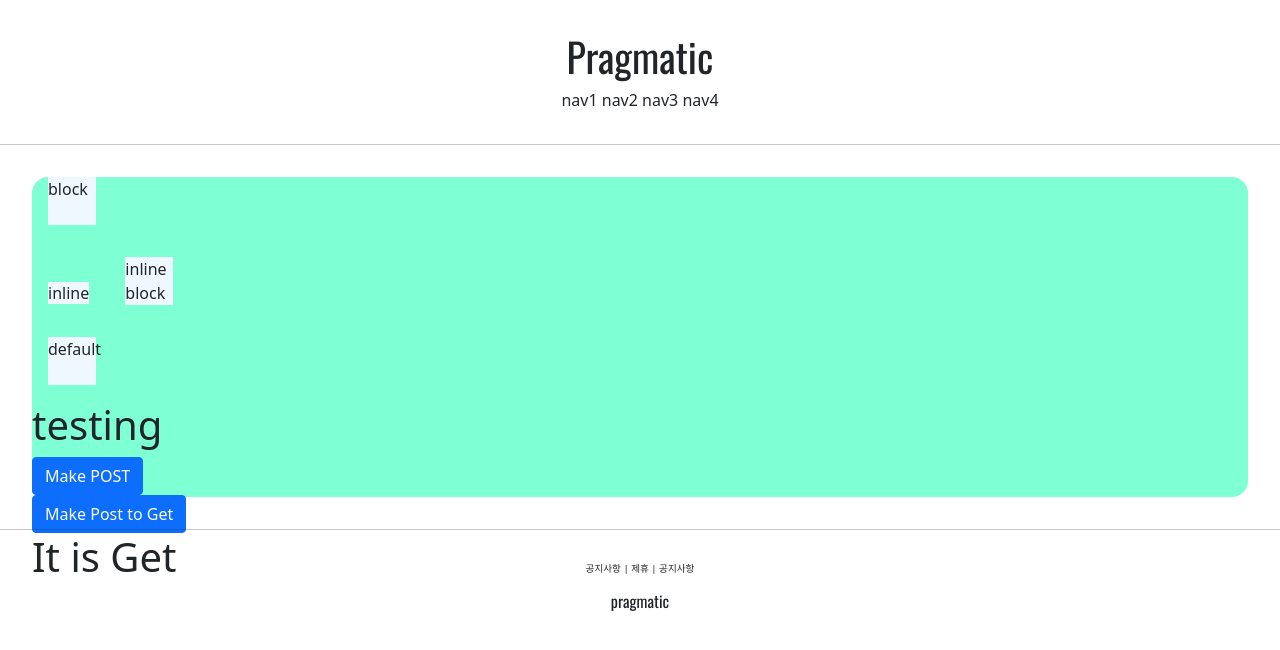
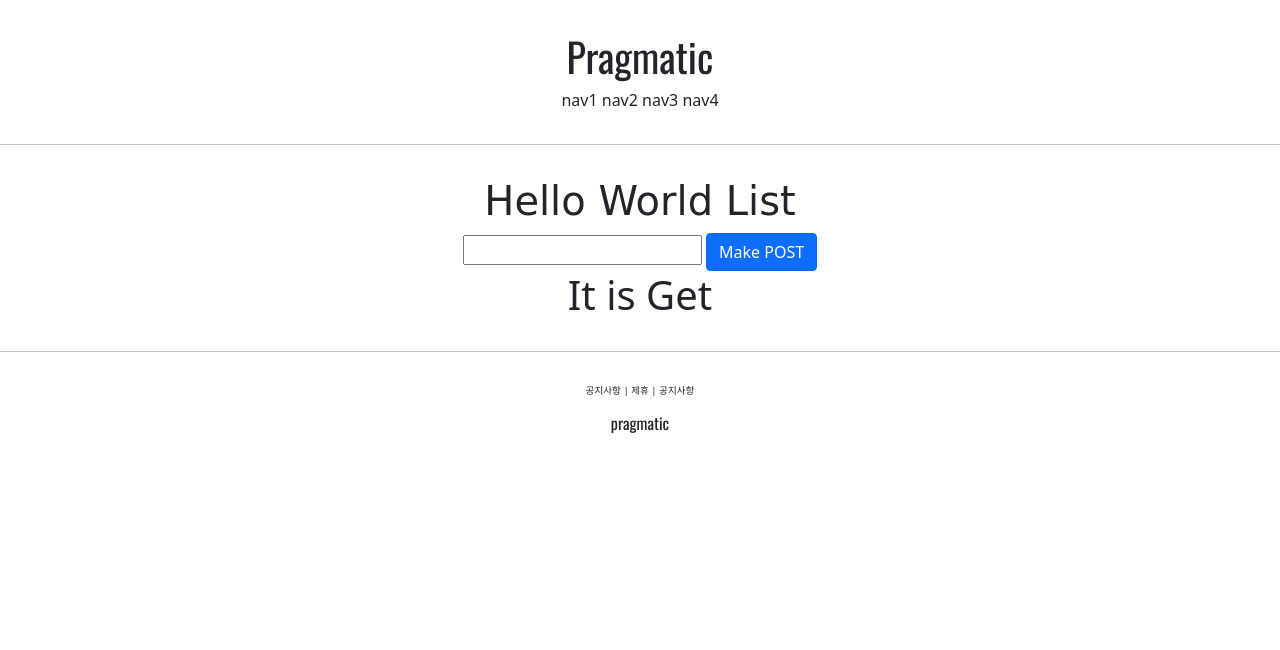
Before and after one commit to Marc416/djangotest, a Django app: page /account/hello_world/ in a window 1280 px wide. Shown: the top 650 px of the page. Run offline with Django 3.2, Linux system fonts and the light colour scheme.

Commit message:
Change text with input field data by post

```diff
--- a/pragmatic/accountapp/templates/accountapp/hello_world.html
+++ b/pragmatic/accountapp/templates/accountapp/hello_world.html
@@ -8,24 +8,15 @@
         margin: 1rem;
     {#1rem = 16px#}
     }</style>
-    <div style="height: 20rem; background-color: aquamarine; border-radius: 1rem; margin:2rem">
-        {#    아무리 속성이 있어도 꺽쇠엔아 컨텐츠(String)이 없으면 동작을 하지 않는거 같다#}
-        <div class="testing" , style="display: block">block</div>
-        <div class="testing" , style="display: inline">inline</div>
-        <div class="testing" , style="display: inline-block">inline block</div>
-        <div class="testing" , style="display: none">none</div>
-        <div class="testing" ,>default</div>
+    <div style="border-radius: 1rem; margin:2rem; text-align: center">
+        <h1 style="font-family: 'lobster',cursive;">Hello World List</h1>
+        <form action="/account/hello_world/" method="post">
+            {% csrf_token %}
+            <input type="text" name="hello_world_input" >
 
-        <h1>testing</h1>
-        <form action="/account/hello_world/" method="post">
             {% csrf_token %}
             <input type="submit" class="btn btn-primary" value="Make POST">
         </form>
-        <form action="/account/hello_world/" method="get">
-            {% csrf_token %}
-            <input type="submit" class="btn btn-primary" value="Make Post to Get">
-        </form>
-
         <h1>
             {{ text }}
         </h1>
--- a/pragmatic/accountapp/views.py
+++ b/pragmatic/accountapp/views.py
@@ -6,6 +6,8 @@ from django.shortcuts import render
 
 def hello_world(request):
     if request.method == "POST":
-        return render(request, 'accountapp/hello_world.html', context={'text': 'It is Post'})
+        # hello_world_input이라는 이름을 가진 데이터를 가져와라
+        temp = request.POST.get('hello_world_input')
+        return render(request, 'accountapp/hello_world.html', context={'text': temp})
     else:
         return render(request, 'accountapp/hello_world.html', context={'text': 'It is Get'})
```
